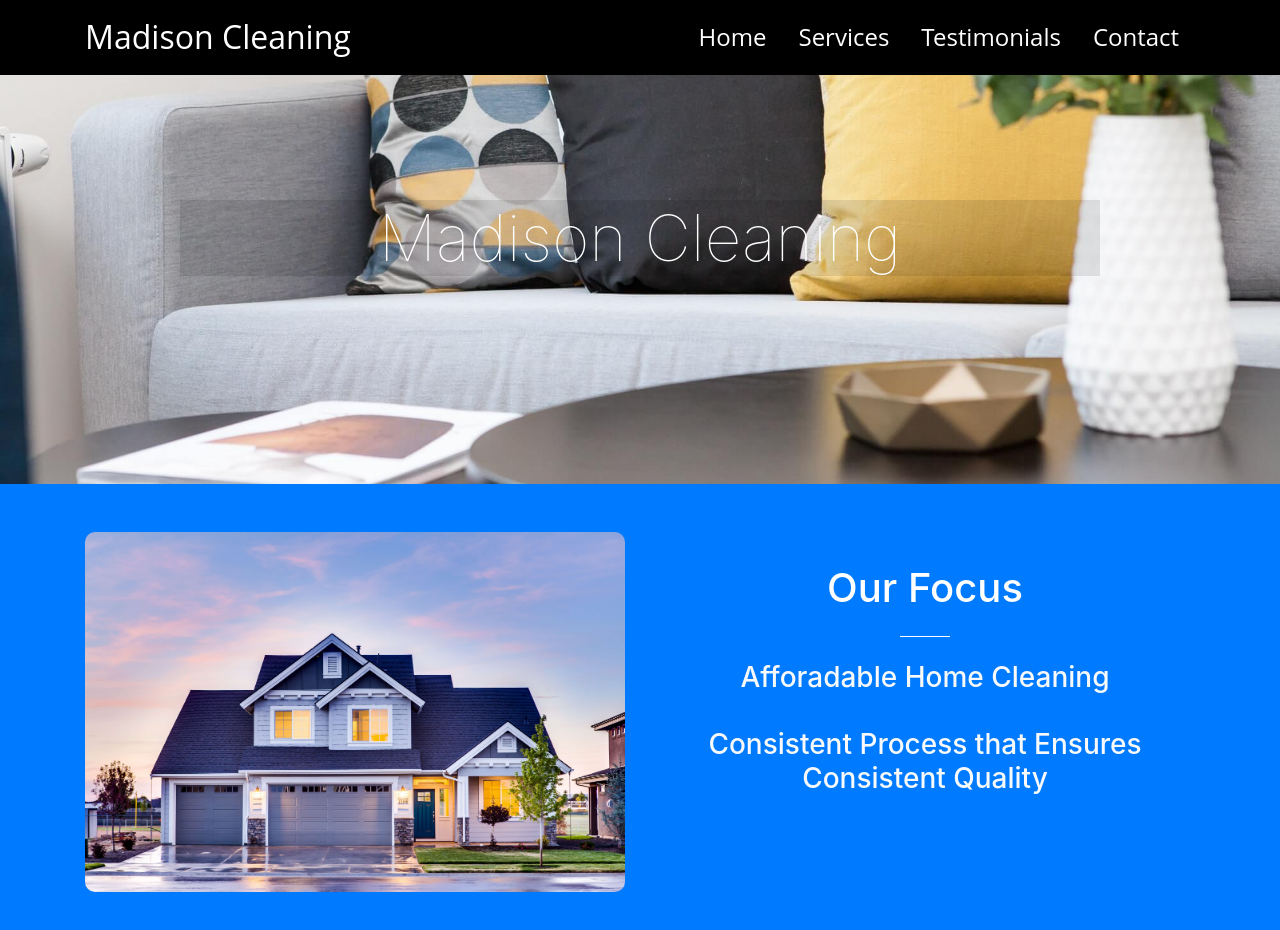
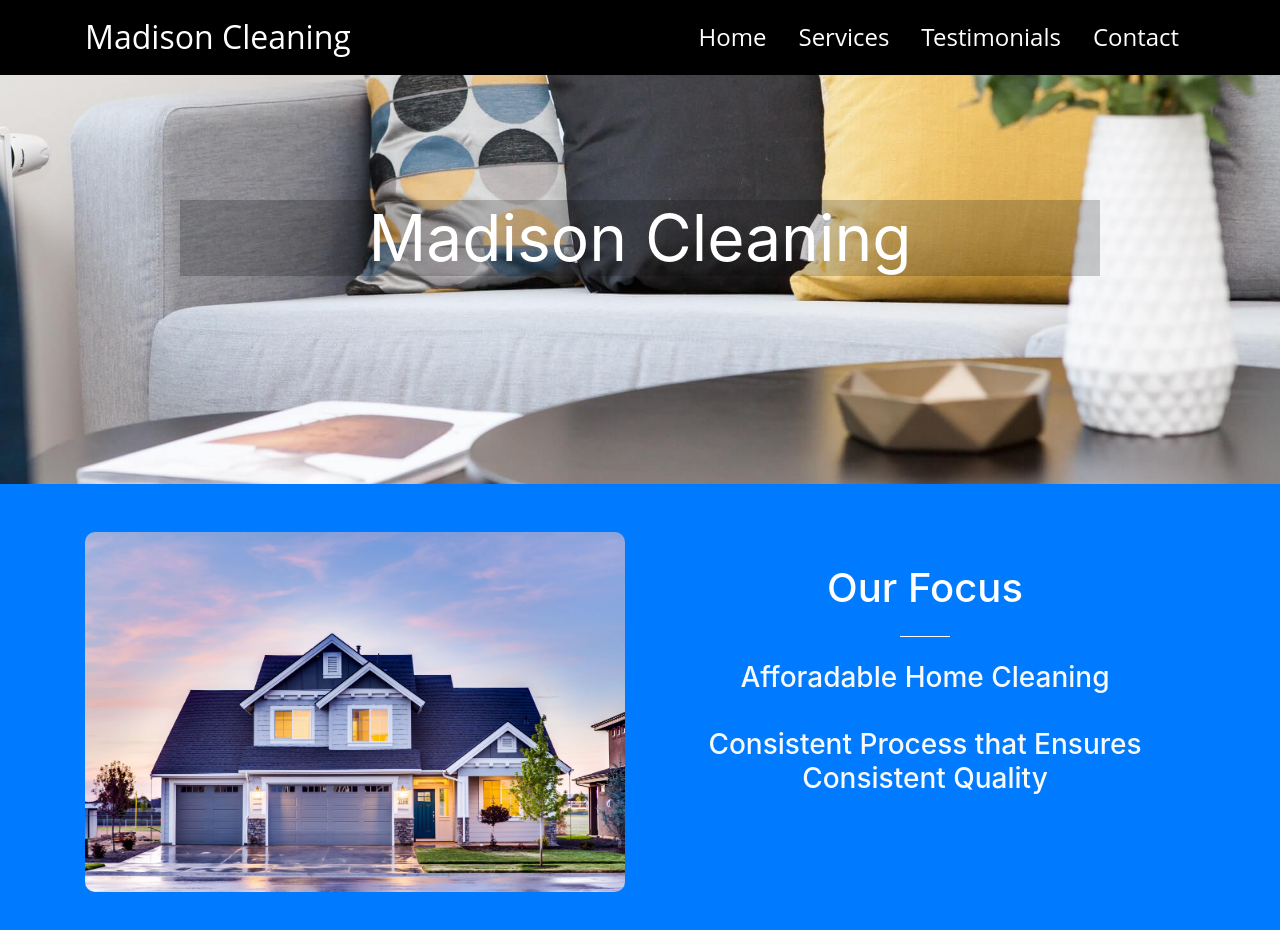
Before and after one commit to DaCastle/MadisonCleaning, a website with bundled scripts: page index.html in a window 1280 px wide. Built offline with nearby package versions, Linux system fonts and the light colour scheme.

Commit message:
header styling

```diff
--- a/index.html
+++ b/index.html
@@ -62,7 +62,7 @@
       <div class="row">
         <div class="col-lg-10 mx-auto">
           <h1>
-            Madison Cleaning
+            <strong>Madison Cleaning</strong>
           </h1>
           <!-- <hr> -->
         </div>
--- a/scss/_masthead.scss
+++ b/scss/_masthead.scss
@@ -13,8 +13,7 @@ header.masthead {
     font-size: 2rem;
     font-weight: 100;
     padding: 0 1rem;
-    background-color: rgba(0,0,0,.1);
-    padding: 0 2rem;
+    background-color: rgba(0,0,0,.2);
   }
   p {
     font-weight: 300;
```
Also changed, not shown: css/creative.css, css/creative.min.css.
